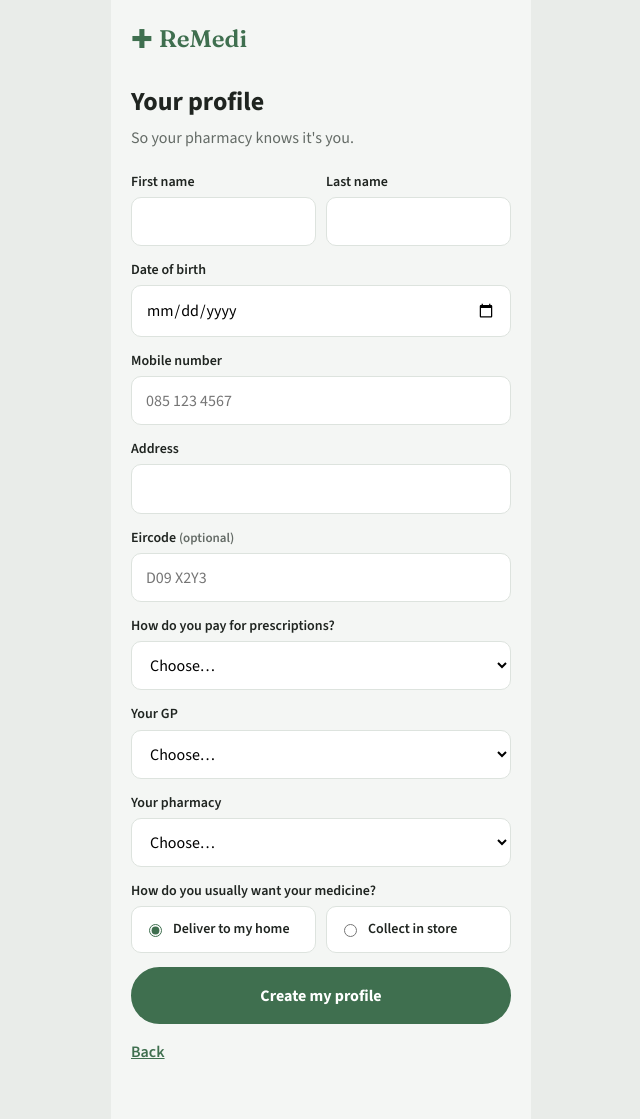
After one commit to nehajosephh/ReMedi, a Flask app: template templates/patient_setup.html in a window 1280 px wide. The commit adds this page. Shown: the whole page, without its empty margins (319-959 px from the left). Run offline with Flask 3, Linux system fonts and the light colour scheme; the template is opened without the code that fills it, so the values that code supplies are empty; parts of the project's set-up code (start-up, migrations or seed data) failed here and were passed over.

Commit message:
welcome page and set up profile

```diff
--- a/app.py
+++ b/app.py
@@ -0,0 +1,35 @@
+import os
+
+from dotenv import load_dotenv
+from flask import Flask, redirect, render_template, session, url_for
+
+from routes.doctor import doctor_bp
+from routes.patient import patient_bp
+from routes.pharmacy import pharmacy_bp
+
+load_dotenv()
+
+app = Flask(__name__)
+app.secret_key = os.getenv("SECRET_KEY", "dev-only-change-me")
+
+app.register_blueprint(patient_bp)    # Neha:  routes/patient.py
+app.register_blueprint(doctor_bp)     # Nidhy: routes/doctor.py
+app.register_blueprint(pharmacy_bp)   # Aadya: routes/pharmacy.py
+
+
+@app.route("/")
+def welcome():
+    role = session.get("role")
+    if role:  # already logged in, skip the welcome screen
+        return redirect(url_for(f"{role}.home"))
+    return render_template("welcome.html")
+
+
+@app.route("/logout")
+def logout():
+    session.clear()
+    return redirect(url_for("welcome"))
+
+
+if __name__ == "__main__":
+    app.run(debug=True, port=5001)
--- a/routes/patient.py
+++ b/routes/patient.py
@@ -0,0 +1,88 @@
+"""Patient section (Neha)."""
+import re
+import uuid
+
+from flask import Blueprint, redirect, render_template, request, session, url_for
+
+from services.storage import find_by, load_data, login_required, save_data
+
+patient_bp = Blueprint("patient", __name__, url_prefix="/patient")
+
+SCHEMES = ["Medical card", "DPS", "Private"]
+EIRCODE = re.compile(r"^[A-Z0-9]{3}\s?[A-Z0-9]{4}$")
+
+
+@patient_bp.route("/start")
+def start():
+    """Choose: set up a new profile, or continue as an existing demo patient."""
+    data = load_data()
+    return render_template("patient_start.html", patients=data["patients"])
+
+
+@patient_bp.route("/continue/<patient_id>")
+def continue_as(patient_id):
+    data = load_data()
+    if not find_by(data["patients"], "id", patient_id):
+        return redirect(url_for("patient.start"))
+    session.clear()
+    session["role"] = "patient"
+    session["user_id"] = patient_id
+    return redirect(url_for("patient.home"))
+
+
+@patient_bp.route("/setup", methods=["GET", "POST"])
+def setup():
+    data = load_data()
+    form, errors = {}, {}
+
+    if request.method == "POST":
+        form = {k: request.form.get(k, "").strip() for k in
+                ["first_name", "last_name", "dob", "phone", "address", "eircode",
+                 "scheme", "doctor_id", "pharmacy_id", "delivery"]}
+        form["eircode"] = form["eircode"].upper()
+        phone_digits = re.sub(r"\D", "", form["phone"])
+
+        if not form["first_name"]:
+            errors["first_name"] = "Enter your first name."
+        if not form["last_name"]:
+            errors["last_name"] = "Enter your last name."
+        if not form["dob"]:
+            errors["dob"] = "Enter your date of birth."
+        if len(phone_digits) < 9:
+            errors["phone"] = "Enter a valid phone number, like 085 123 4567."
+        if not form["address"]:
+            errors["address"] = "Enter your address so we can deliver."
+        if form["eircode"] and not EIRCODE.match(form["eircode"]):
+            errors["eircode"] = "That doesn't look like an Eircode (e.g. D09 X2Y3)."
+        if form["scheme"] not in SCHEMES:
+            errors["scheme"] = "Choose how you pay for prescriptions."
+        if not find_by(data["doctors"], "id", form["doctor_id"]):
+            errors["doctor_id"] = "Choose your GP."
+        if not find_by(data["pharmacies"], "id", form["pharmacy_id"]):
+            errors["pharmacy_id"] = "Choose your pharmacy."
+        if form["delivery"] not in ("home", "collect"):
+            form["delivery"] = "home"
+
+        if not errors:
+            patient = {"id": "p" + uuid.uuid4().hex[:6], **form, "phone": phone_digits}
+            data["patients"].append(patient)
+            save_data(data)
+            session.clear()
+            session["role"] = "patient"
+            session["user_id"] = patient["id"]
+            return redirect(url_for("patient.home"))
+
+    return render_template("patient_setup.html", form=form, errors=errors, schemes=SCHEMES,
+                           doctors=data["doctors"], pharmacies=data["pharmacies"])
+
+
+@patient_bp.route("/home")
+@login_required("patient")
+def home():
+    data = load_data()
+    patient = find_by(data["patients"], "id", session["user_id"])
+    if not patient:  # profile was deleted from data.json
+        session.clear()
+        return redirect(url_for("welcome"))
+    pharmacy = find_by(data["pharmacies"], "id", patient["pharmacy_id"])
+    return render_template("patient_home.html", patient=patient, pharmacy=pharmacy)
--- a/static/css/style.css
+++ b/static/css/style.css
@@ -0,0 +1,94 @@
+/* Shared ReMedi styles. Everyone uses these so the three portals look like one app. */
+@import url('https://fonts.googleapis.com/css2?family=Fraunces:opsz,wght@9..144,600&family=Source+Sans+3:wght@400;600;700&display=swap');
+
+:root {
+  --green: #3f6f4f;
+  --green-dark: #2f5640;
+  --green-soft: #e8f1ea;
+  --bg: #f4f6f4;
+  --card: #ffffff;
+  --ink: #1f2420;
+  --muted: #646b66;
+  --line: #dde3de;
+  --red: #a3332a;
+  --red-soft: #fbefee;
+  --radius: 14px;
+}
+
+* { box-sizing: border-box; }
+body { margin: 0; background: #e9ece9; color: var(--ink);
+       font: 16px/1.45 "Source Sans 3", system-ui, sans-serif; }
+
+/* phone-sized column for patient screens */
+.app { max-width: 420px; min-height: 100vh; margin: 0 auto; background: var(--bg);
+       padding: 22px 20px 40px; display: flex; flex-direction: column; }
+/* wider layout for GP and pharmacy desktops */
+.desk { max-width: 1100px; min-height: 100vh; margin: 0 auto; background: var(--bg); padding: 22px 28px 40px; }
+
+.header { display: flex; justify-content: space-between; align-items: center; margin-bottom: 22px; }
+.logo { font-family: "Fraunces", Georgia, serif; font-size: 24px; color: var(--green);
+        text-decoration: none; display: flex; align-items: center; gap: 6px; }
+.logo .cross { font-size: 26px; line-height: 1; }
+.greeting { font-size: 14px; color: var(--muted); }
+.greeting a { color: var(--muted); margin-left: 8px; }
+
+h1 { font-size: 26px; margin: 4px 0 6px; }
+h2 { font-size: 18px; margin: 22px 0 10px; }
+.sub { color: var(--muted); margin: 0 0 22px; }
+.small { font-size: 13px; color: var(--muted); }
+
+/* buttons */
+.btn { display: block; width: 100%; text-align: center; padding: 15px 18px; border-radius: 999px;
+       font: inherit; font-weight: 700; cursor: pointer; text-decoration: none; border: 2px solid var(--green); }
+.btn-primary { background: var(--green); color: #fff; }
+.btn-primary:hover { background: var(--green-dark); }
+.btn-outline { background: #fff; color: var(--green); }
+.btn + .btn { margin-top: 12px; }
+.link { color: var(--green); font-weight: 600; }
+
+/* cards */
+.card { display: block; background: var(--card); border: 1.5px solid var(--line); border-radius: var(--radius);
+        padding: 15px 16px; margin-bottom: 10px; color: inherit; text-decoration: none; }
+a.card:hover { border-color: var(--green); }
+.card.selected { border: 2px solid var(--green); background: var(--green-soft); }
+.tiles { display: grid; grid-template-columns: 1fr 1fr; gap: 10px; margin-bottom: 8px; }
+.tile { border-radius: var(--radius); padding: 14px; background: #fff; border: 1.5px solid var(--line); }
+.tile.dark { background: var(--green); color: #fff; border-color: var(--green); }
+.tile .label { font-size: 13px; opacity: .85; }
+.tile .value { font-weight: 700; font-size: 19px; margin-top: 4px; }
+
+/* forms */
+form .field { margin-bottom: 14px; }
+label { display: block; font-weight: 600; font-size: 14px; margin-bottom: 5px; }
+input, select { width: 100%; font: inherit; padding: 12px 14px; border: 1.5px solid var(--line);
+                border-radius: 10px; background: #fff; }
+input:focus, select:focus { outline: 3px solid #b9d4c0; border-color: var(--green); }
+.row { display: flex; gap: 10px; }
+.row > * { flex: 1; }
+.error { color: var(--red); font-size: 13px; margin-top: 4px; }
+.field.has-error input, .field.has-error select { border-color: var(--red); }
+.alert { background: var(--red-soft); border: 1.5px solid #e8b9b4; color: var(--red);
+         border-radius: 10px; padding: 12px 14px; margin-bottom: 16px; }
+.hint { background: var(--green-soft); border-radius: 10px; padding: 10px 14px; font-size: 13px; margin-top: 18px; }
+.choice { display: flex; gap: 10px; }
+.choice label { flex: 1; border: 1.5px solid var(--line); border-radius: 10px; padding: 12px; background: #fff;
+                font-weight: 600; cursor: pointer; display: flex; gap: 8px; align-items: center; margin: 0; }
+.choice input { width: auto; accent-color: var(--green); }
+.divider { text-align: center; color: var(--muted); font-size: 13px; margin: 24px 0 12px; }
+
+/* welcome screen */
+.brand { text-align: center; margin: 48px 0 36px; }
+.brand .mark { width: 54px; height: 54px; color: var(--green); }
+.brand .name { font-family: "Fraunces", Georgia, serif; font-size: 44px; color: var(--green); margin: 6px 0 10px; }
+.brand p { color: var(--muted); font-size: 18px; margin: 0 auto; max-width: 280px; }
+.role { display: flex; align-items: center; gap: 14px; background: #fff; border: 1.5px solid var(--line);
+        border-radius: var(--radius); padding: 16px; margin-bottom: 12px; color: inherit; text-decoration: none; }
+.role:hover, .role:focus-visible { border: 2px solid var(--green); padding: 15.5px; outline: none; }
+.role .icon { width: 46px; height: 46px; border-radius: 50%; background: var(--green-soft); color: var(--green);
+              display: grid; place-items: center; flex: none; }
+.role .icon svg { width: 22px; height: 22px; }
+.role .text { flex: 1; }
+.role .title { font-weight: 700; font-size: 17px; }
+.role .desc { color: var(--muted); font-size: 14px; }
+.role .chev { color: var(--muted); font-size: 22px; }
+.footnote { margin-top: auto; padding-top: 30px; text-align: center; font-size: 13px; color: var(--muted); }
--- a/templates/base.html
+++ b/templates/base.html
@@ -1,10 +1,12 @@
-<!DOCTYPE html>
+<!doctype html>
 <html lang="en">
 <head>
-    <meta charset="UTF-8">
-    <title>Title</title>
+  <meta charset="utf-8">
+  <meta name="viewport" content="width=device-width, initial-scale=1">
+  <title>{% block title %}ReMedi{% endblock %}</title>
+  <link rel="stylesheet" href="{{ url_for('static', filename='css/style.css') }}">
 </head>
 <body>
-
+  {% block body %}{% endblock %}
 </body>
 </html>
--- /dev/null
+++ b/templates/patient_setup.html
@@ -0,0 +1,56 @@
+{% extends "base.html" %}
+{% macro err(name) %}{% if errors[name] %}<div class="error">{{ errors[name] }}</div>{% endif %}{% endmacro %}
+{% macro cls(name) %}field{% if errors[name] %} has-error{% endif %}{% endmacro %}
+{% block body %}
+<main class="app">
+  <div class="header"><a class="logo" href="/"><span class="cross">✚</span>ReMedi</a></div>
+  <h1>Your profile</h1>
+  <p class="sub">So your pharmacy knows it's you.</p>
+
+  {% if errors %}<div class="alert">Please fix the {{ errors|length }} highlighted field{{ 's' if errors|length > 1 }}.</div>{% endif %}
+
+  <form method="post" novalidate>
+    <div class="row">
+      <div class="{{ cls('first_name') }}"><label for="first_name">First name</label>
+        <input id="first_name" name="first_name" value="{{ form.first_name }}" autocomplete="given-name">{{ err('first_name') }}</div>
+      <div class="{{ cls('last_name') }}"><label for="last_name">Last name</label>
+        <input id="last_name" name="last_name" value="{{ form.last_name }}" autocomplete="family-name">{{ err('last_name') }}</div>
+    </div>
+    <div class="{{ cls('dob') }}"><label for="dob">Date of birth</label>
+      <input id="dob" name="dob" type="date" value="{{ form.dob }}">{{ err('dob') }}</div>
+    <div class="{{ cls('phone') }}"><label for="phone">Mobile number</label>
+      <input id="phone" name="phone" type="tel" value="{{ form.phone }}" placeholder="085 123 4567" autocomplete="tel">{{ err('phone') }}</div>
+    <div class="{{ cls('address') }}"><label for="address">Address</label>
+      <input id="address" name="address" value="{{ form.address }}" autocomplete="street-address">{{ err('address') }}</div>
+    <div class="{{ cls('eircode') }}"><label for="eircode">Eircode <span class="small">(optional)</span></label>
+      <input id="eircode" name="eircode" value="{{ form.eircode }}" placeholder="D09 X2Y3" autocomplete="postal-code">{{ err('eircode') }}</div>
+
+    <div class="{{ cls('scheme') }}"><label for="scheme">How do you pay for prescriptions?</label>
+      <select id="scheme" name="scheme">
+        <option value="">Choose…</option>
+        {% for s in schemes %}<option {{ 'selected' if form.scheme == s }}>{{ s }}</option>{% endfor %}
+      </select>{{ err('scheme') }}</div>
+
+    <div class="{{ cls('doctor_id') }}"><label for="doctor_id">Your GP</label>
+      <select id="doctor_id" name="doctor_id">
+        <option value="">Choose…</option>
+        {% for d in doctors %}<option value="{{ d.id }}" {{ 'selected' if form.doctor_id == d.id }}>{{ d.name }}, {{ d.practice }}</option>{% endfor %}
+      </select>{{ err('doctor_id') }}</div>
+
+    <div class="{{ cls('pharmacy_id') }}"><label for="pharmacy_id">Your pharmacy</label>
+      <select id="pharmacy_id" name="pharmacy_id">
+        <option value="">Choose…</option>
+        {% for ph in pharmacies %}<option value="{{ ph.id }}" {{ 'selected' if form.pharmacy_id == ph.id }}>{{ ph.name }}, {{ ph.address }}</option>{% endfor %}
+      </select>{{ err('pharmacy_id') }}</div>
+
+    <div class="field"><label>How do you usually want your medicine?</label>
+      <div class="choice">
+        <label><input type="radio" name="delivery" value="home" {{ 'checked' if form.delivery != 'collect' }}> Deliver to my home</label>
+        <label><input type="radio" name="delivery" value="collect" {{ 'checked' if form.delivery == 'collect' }}> Collect in store</label>
+      </div></div>
+
+    <button class="btn btn-primary" type="submit">Create my profile</button>
+  </form>
+  <p style="margin-top:16px"><a class="link" href="{{ url_for('patient.start') }}">Back</a></p>
+</main>
+{% endblock %}
```
Also changed, not shown: data/data.json (+22 -0 lines), services/storage.py (+35 -0 lines), templates/patient_home.html (added, +17 -0 lines), templates/patient_start.html (added, +20 -0 lines), templates/welcome.html (added, +32 -0 lines).
